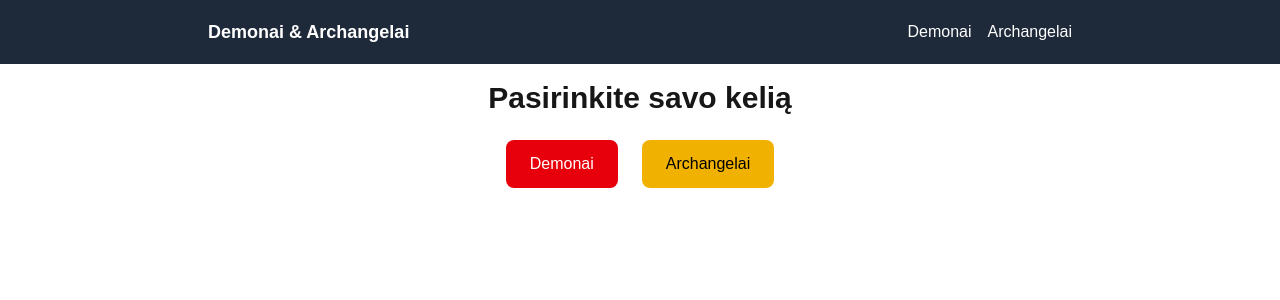
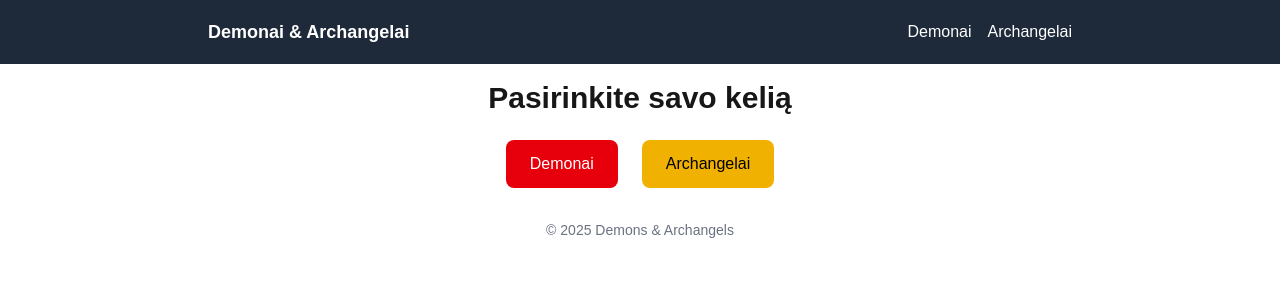
Before and after one commit to Jeshki/demons-angels, a Next.js app: page / in a window 1280 px wide. Shown: the top 300 px of the page. Built offline with nearby package versions, Linux system fonts and the light colour scheme.

Commit message:
feat: add site footer

```diff
--- /dev/null
+++ b/src/app/components/Footer.tsx
@@ -0,0 +1,7 @@
+export default function Footer() {
+  return (
+    <footer className="mx-auto max-w-4xl p-4 text-center text-sm text-gray-500">
+      © {new Date().getFullYear()} Demons & Archangels
+    </footer>
+  );
+}
--- a/src/app/layout.tsx
+++ b/src/app/layout.tsx
@@ -1,6 +1,7 @@
 import type { Metadata } from "next";
 import "./globals.css";
 import NavBar from "./components/NavBar";
+import Footer from "./components/Footer";
 
 export const metadata: Metadata = {
   title: "Create Next App",
@@ -17,6 +18,7 @@ export default function RootLayout({
       <body className="antialiased">
         <NavBar />
         <main className="mx-auto max-w-4xl p-4">{children}</main>
+        <Footer />
       </body>
     </html>
   );
```
